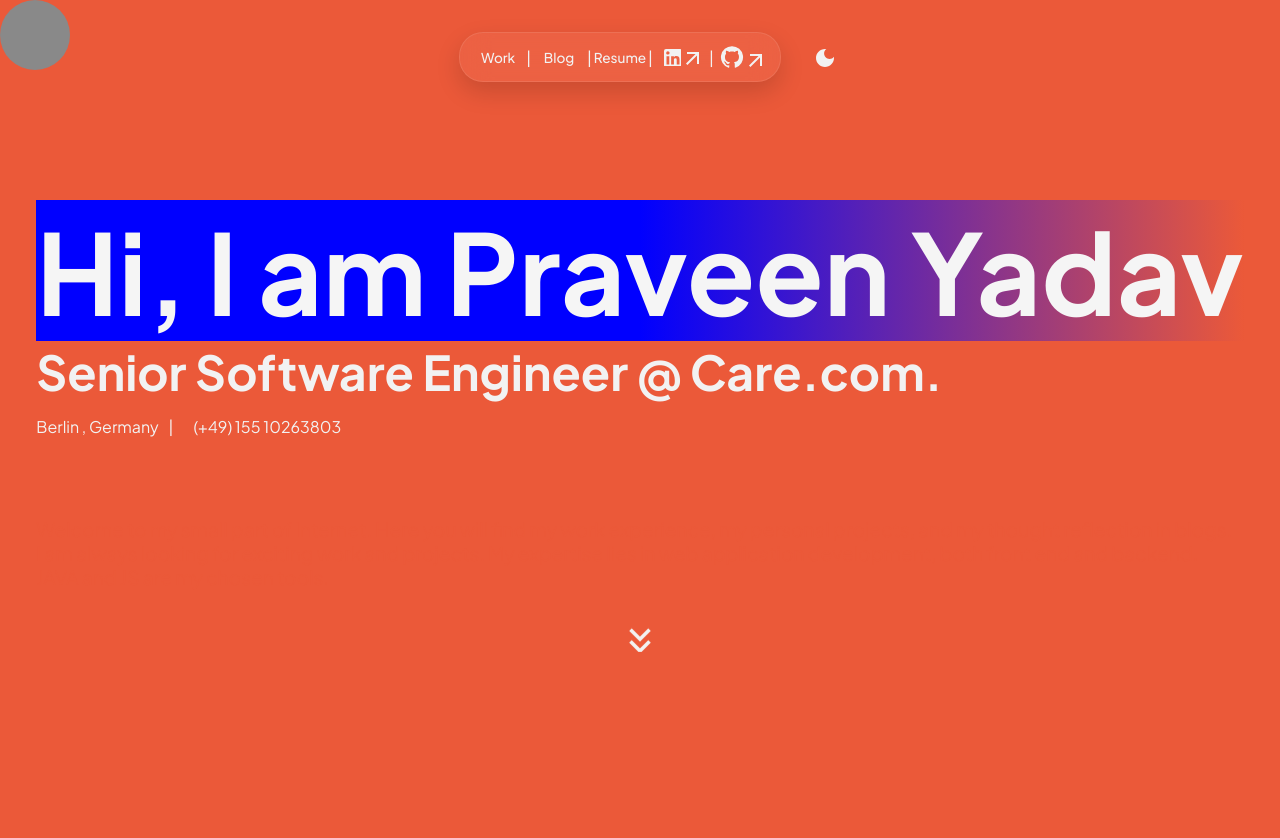
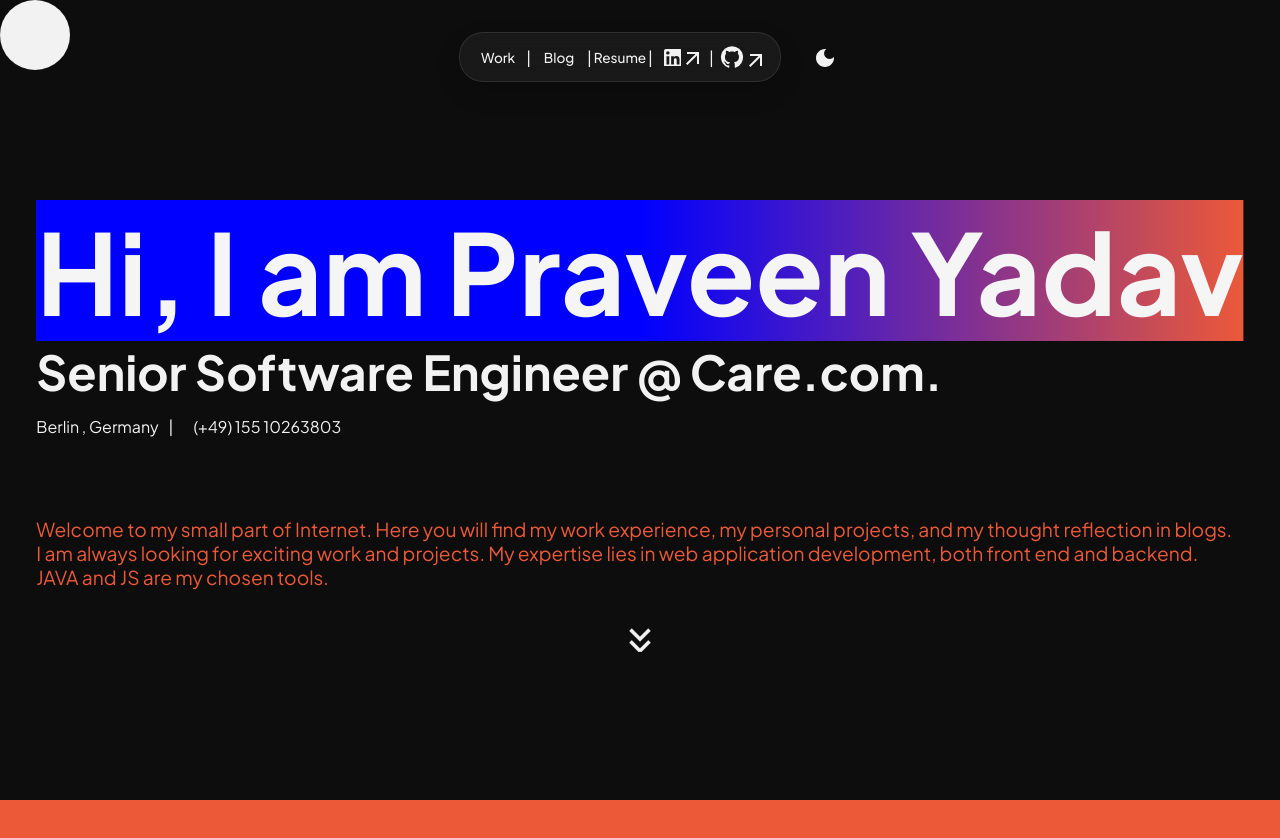
Before and after one commit to pravee3791/praveenky, a React (Create React App) app: page / in a window 1280 px wide. Shown: the top 838 px of the page. Built offline with nearby package versions, Linux system fonts and the light colour scheme.

Commit message:
add blog changes

```diff
--- a/src/App.css
+++ b/src/App.css
@@ -130,10 +130,16 @@ body.light-mode {
 .footer:hover{
   color: #b7ab98
 }
+@keyframes slideInFromLeft {
+ from {opacity: 0}
+ to {opacity: 1;}
+}
 .superLargeText{
   font-size: var(--font-size-superlarge);
   background: linear-gradient(to left, #eb5939, blue 50%) right;
   color: whitesmoke;
+  animation:  slideInFromLeft 2s;
+  /* transition: .5s ease-out; */
 }
 
 .card-techStack{
```
Also changed, not shown: 6 other files (tests, documents, lock files or other folders).
